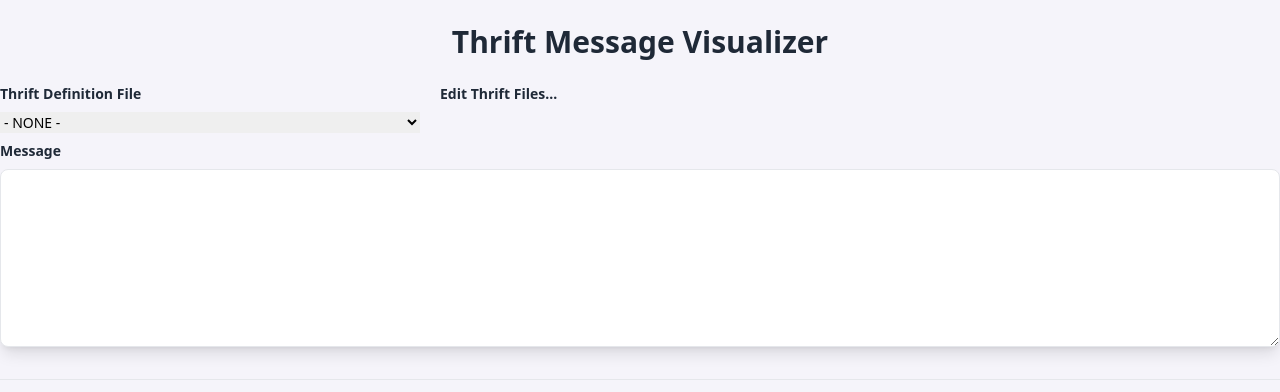
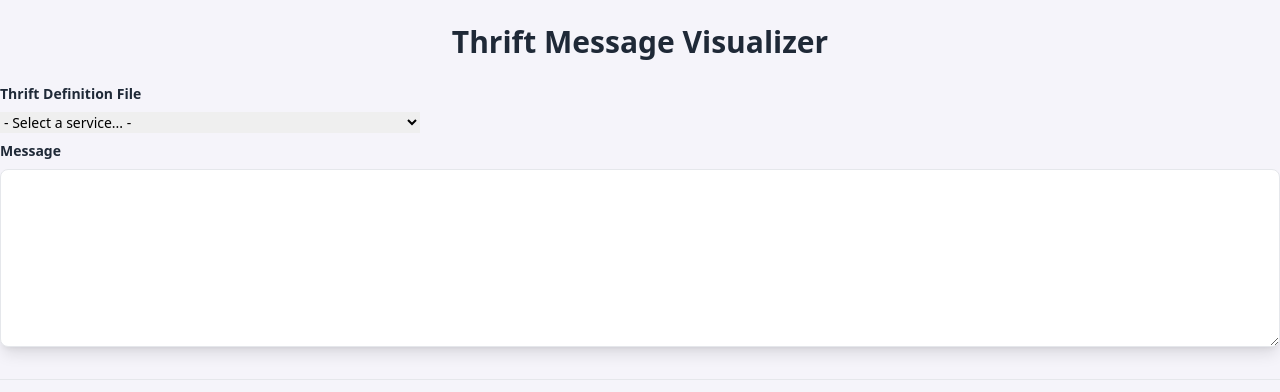
Before and after one commit to Kaitachi/JsonVisualizer, a SvelteKit app: page / in a window 1280 px wide. Shown: the top 392 px of the page. Built offline with nearby package versions, Linux system fonts and the light colour scheme.

Commit message:
Populate Thrift Definition list from localstorage

```diff
--- a/src/lib/components/json-visualizer/Thrift/Logic.js
+++ b/src/lib/components/json-visualizer/Thrift/Logic.js
@@ -1,3 +1,4 @@
+import { browser } from "$app/environment";
 import { THRIFT } from '$components/json-visualizer/Thrift/Types';
 
 	/**
@@ -17,3 +18,18 @@ export function update(payload, delta) {
 
 	return JSON.stringify(inputObject);
 }
+
+
+/**
+ * @returns {string[]} services
+ */
+export function getLocalStorageServices() {
+	if (browser) {
+		return Object.keys(window.localStorage)
+			.filter(key => key.startsWith("thrift.services."))
+			.map(key => key.replaceAll("thrift.services.", ""))
+			.sort((a, b) => a.toLowerCase().localeCompare(b.toLowerCase()));
+	}
+
+	return [];
+}
--- a/src/lib/components/json-visualizer/Thrift/ThriftObjectDisplay.svelte
+++ b/src/lib/components/json-visualizer/Thrift/ThriftObjectDisplay.svelte
@@ -1,7 +1,8 @@
 <script>
-	import { fromLocalStorage } from "../../../../stores.js";
+	import { fromLocalStorage, thriftServices } from "../../../../stores.js";
 	import { loadService } from "./Lexer/main.js";
 	import { THRIFT } from "./Types.js";
+	import { getLocalStorageServices } from "./Logic.js";
 	import Table from "./Table.svelte";
 
 	/** @type {string} */
@@ -26,6 +27,8 @@
 	const serviceJson = loadService(source);
 
 	console.log({serviceJson});
+
+	$thriftServices = getLocalStorageServices();
 
 	$: {
 		try {
--- a/src/routes/+page.svelte
+++ b/src/routes/+page.svelte
@@ -1,6 +1,6 @@
 <script>
 	import ThriftObjectDisplay from '$components/json-visualizer/Thrift/ThriftObjectDisplay.svelte';
-	import { selectedThriftService, payload } from '../stores';
+	import { thriftServices, selectedThriftService, payload  } from '../stores';
 
 </script>
 
@@ -12,14 +12,16 @@
 			<div class="flex flex-col w-1/3 text-sm mb-2">
 				<label for="selectedThriftService" class="font-bold mb-2 text-gray-800 dark:text-gray-100">Thrift Definition File</label>
 				<select bind:value={$selectedThriftService} name="selectedThriftService">
-					<option value="">- NONE -</option>
-					<option value="testService">testService</option>
-					<option value="MultiplicationService">MultiplicationService</option>
-					<!-- TODO: add collection of existing Thrift services! -->
+					<option disabled value="">- Select a service... -</option>
+					{#if $thriftServices}
+						{#each $thriftServices as service }
+							<option value="{service}">{service}</option>
+						{/each}
+					{/if}
 				</select>
 			</div>
 			<div class="flex flex-col w-2/3 text-sm mb-2 ml-5">
-				<span class="font-bold mb-2 text-gray-800 dark:text-gray-100">Edit Thrift Files...</span>
+				<!--<span class="font-bold mb-2 text-gray-800 dark:text-gray-100">Edit Thrift Files...</span>-->
 			</div>
 		</fieldset>
 		<fieldset>
--- a/src/stores.js
+++ b/src/stores.js
@@ -52,21 +52,5 @@ function syncWritable(key, fallback) {
 }
 
 export const payload = syncWritable("payload", "");
-export const thriftServices = syncWritable("thrift.services", {});
+export const thriftServices = syncWritable("thrift.services", []);
 export const selectedThriftService = syncWritable("thrift.selected", "");
-
-
-
-// window.localStorage.setItem("thrift.services.MultiplicationService", `namespace java tutorial
-// namespace py tutorial
-//
-// /*
-//  C like comments are supported
-// */
-// // This is also a valid comment
-//
-// typedef i32 int // We can use typedef to get pretty names for the types we are using
-// service MultiplicationService
-// {
-//         int multiply(1:int n1, 2:int n2),
-// }`);
```
Also changed, not shown: src/lib/components/json-visualizer/Thrift/Lexer/Parser.js, src/lib/components/json-visualizer/Thrift/Lexer/Scanner.js.
